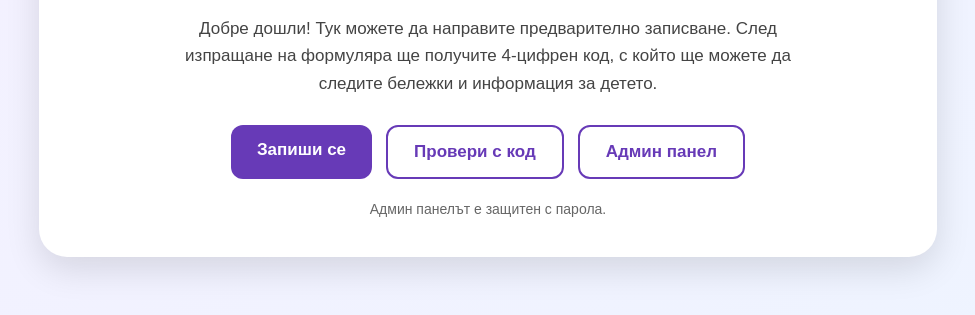
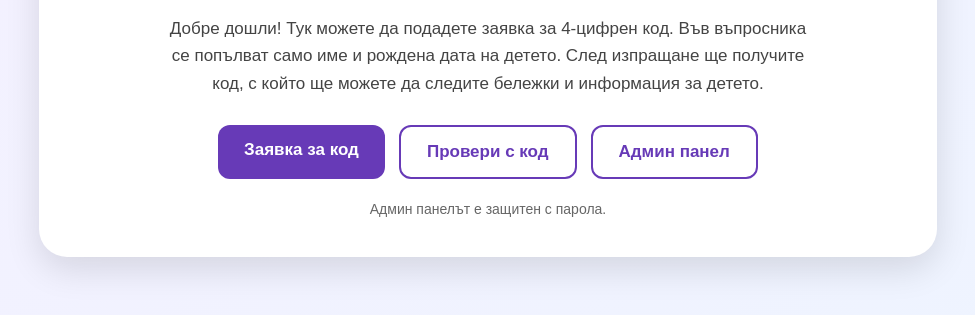
Before and after one commit to littleachieverslearn/LittleAchieversLearn, a plain HTML site: page index.html in a window 1280 px wide. Shown: the part 459-774 px from the top of the page, without its empty margins (152-1127 px from the left). Drawn offline with Linux system fonts and the light colour scheme.

Commit message:
update full summer form

```diff
--- a/index.html
+++ b/index.html
@@ -152,13 +152,14 @@
     </div>
 
     <div class="text">
-      Добре дошли! Тук можете да направите предварително записване.
-      След изпращане на формуляра ще получите 4-цифрен код, с който ще можете
-      да следите бележки и информация за детето.
+      Добре дошли! Тук можете да подадете заявка за 4-цифрен код.
+      Във въпросника се попълват само име и рождена дата на детето.
+      След изпращане ще получите код, с който ще можете да следите бележки
+      и информация за детето.
     </div>
 
     <div class="actions">
-      <a class="btn" href="./form.html">Запиши се</a>
+      <a class="btn" href="./form.html">Заявка за код</a>
       <a class="btn secondary" href="./status.html">Провери с код</a>
       <button class="btn secondary" onclick="openPanel()">Админ панел</button>
     </div>
```
